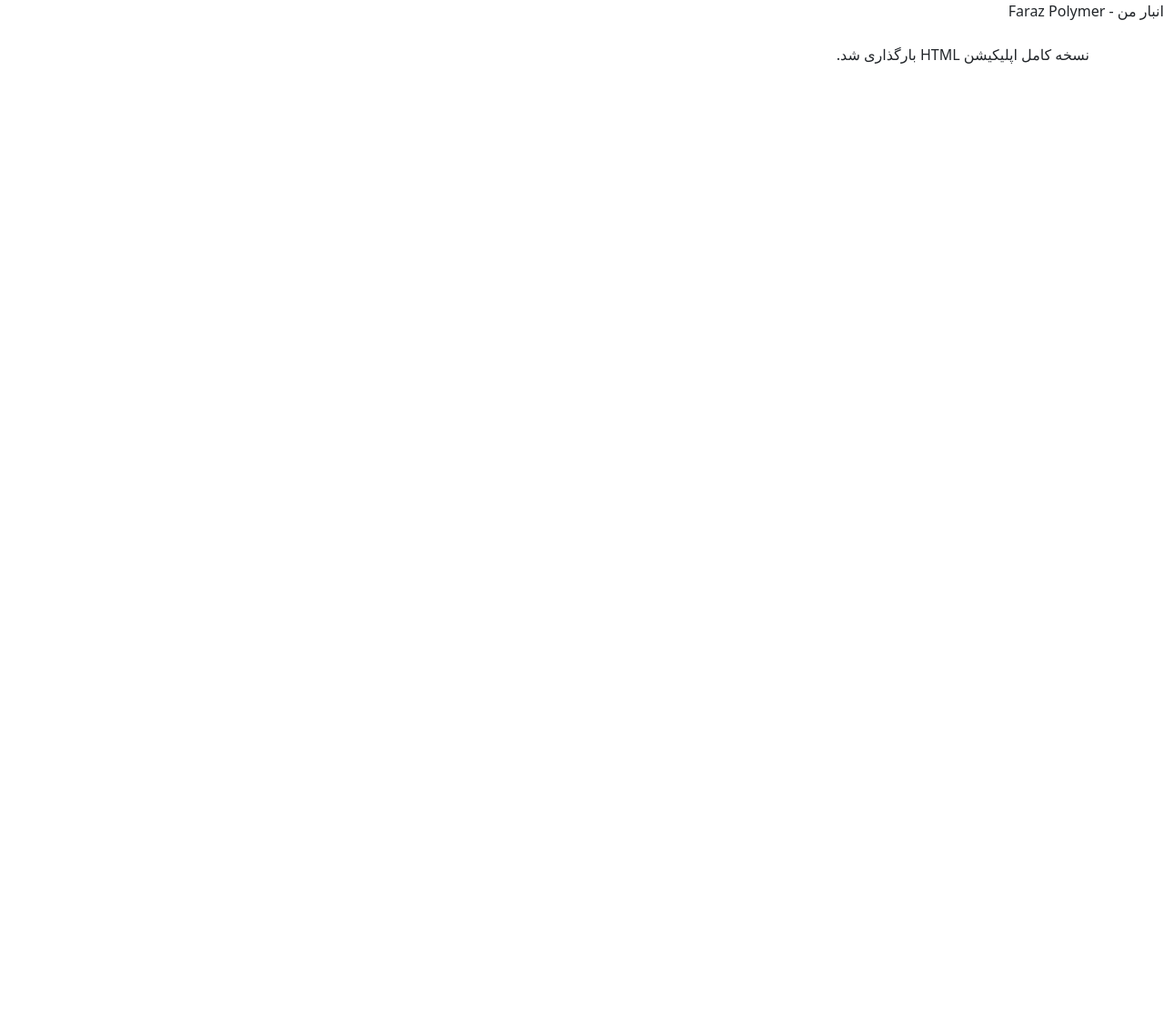
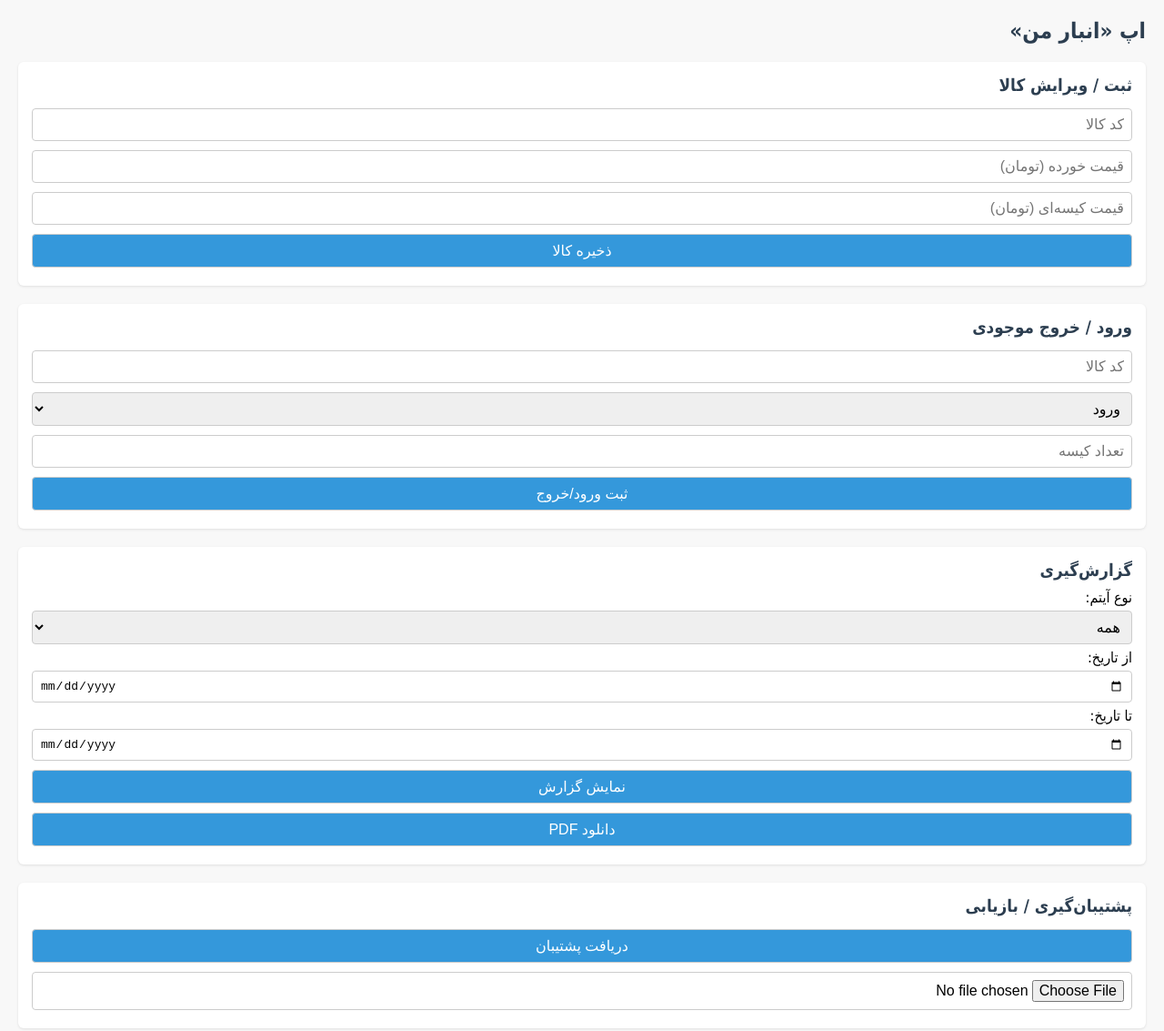
Before and after one commit to nim-nima/Faraz-polymer, a plain HTML site: page anbare_man_final.html in a window 1280 px wide. Shown: the whole page at 91% size. Before the commit the page ends 800 px from the top, so only its background shows below. Drawn offline with nearby package versions, Linux system fonts and the light colour scheme.

Commit message:
Index.html

```diff
--- a/anbare_man_final.html
+++ b/anbare_man_final.html
@@ -1,18 +1,164 @@
-
 <!DOCTYPE html>
 <html lang="fa" dir="rtl">
 <head>
-  <meta charset="UTF-8" />
-  <meta name="viewport" content="width=device-width, initial-scale=1.0" />
-  <title>انبار من - Faraz Polymer</title>
-  <link rel="manifest" href="manifest.json" />
-  <meta name="theme-color" content="#1e88e5" />
-  <link rel="stylesheet" href="https://cdn.jsdelivr.net/npm/bootstrap@5.3.0/dist/css/bootstrap.rtl.min.css" />
+  <meta charset="UTF-8">
+  <title>اپلیکیشن انبارداری شخصی</title>
+  <meta name="viewport" content="width=device-width, initial-scale=1.0">
+  <style>
+    body { font-family: Tahoma, sans-serif; background: #f8f8f8; margin: 0; padding: 20px; }
+    h2, h3 { color: #2c3e50; margin: 0 0 10px; }
+    .section { background: #fff; padding: 15px; margin-top: 20px; border-radius: 6px; box-shadow: 0 1px 3px rgba(0,0,0,0.1); }
+    input, select, button { width: 100%; padding: 8px; margin: 5px 0; font-size: 1em; border: 1px solid #ccc; border-radius: 4px; box-sizing: border-box; }
+    button { background: #3498db; color: #fff; cursor: pointer; }
+    button:hover { background: #2980b9; }
+    table { width: 100%; border-collapse: collapse; margin-top: 10px; }
+    th, td { border: 1px solid #ccc; padding: 8px; text-align: center; }
+    th { background: #eee; }
+    .low-stock { background: #fdd; }
+  </style>
 </head>
 <body>
-  <header>انبار من - Faraz Polymer</header>
-  <div class="container mt-4">
-    <p>نسخه کامل اپلیکیشن HTML بارگذاری شد.</p>
+
+  <h2>اپ «انبار من»</h2>
+
+  <!-- ثبت / ویرایش کالا -->
+  <div class="section">
+    <h3>ثبت / ویرایش کالا</h3>
+    <input id="code" placeholder="کد کالا">
+    <input id="retail" type="number" placeholder="قیمت خورده (تومان)">
+    <input id="wholesale" type="number" placeholder="قیمت کیسه‌ای (تومان)">
+    <button onclick="saveItem()">ذخیره کالا</button>
   </div>
+
+  <!-- ورود / خروج موجودی -->
+  <div class="section">
+    <h3>ورود / خروج موجودی</h3>
+    <input id="moveCode" placeholder="کد کالا">
+    <select id="moveType">
+      <option value="in">ورود</option>
+      <option value="out">خروج</option>
+    </select>
+    <input id="moveAmount" type="number" placeholder="تعداد کیسه">
+    <button onclick="moveStock()">ثبت ورود/خروج</button>
+  </div>
+
+  <!-- گزارش‌گیری با بازه تاریخی -->
+  <div class="section">
+    <h3>گزارش‌گیری</h3>
+    <label>نوع آیتم:</label>
+    <select id="filterType">
+      <option value="all">همه</option>
+      <option value="color">رنگ/مستربچ</option>
+      <option value="material">مواد اولیه</option>
+    </select>
+    <label>از تاریخ:</label>
+    <input id="fromDate" type="date">
+    <label>تا تاریخ:</label>
+    <input id="toDate" type="date">
+    <button onclick="generateReport()">نمایش گزارش</button>
+    <button onclick="downloadPDF()">دانلود PDF</button>
+    <div id="report"></div>
+  </div>
+
+  <!-- پشتیبان‌گیری -->
+  <div class="section">
+    <h3>پشتیبان‌گیری / بازیابی</h3>
+    <button onclick="backupData()">دریافت پشتیبان</button>
+    <input type="file" onchange="restoreData(event)">
+  </div>
+
+  <script src="https://cdnjs.cloudflare.com/ajax/libs/jspdf/2.5.1/jspdf.umd.min.js"></script>
+  <script>
+    const getToday = () => {
+      const d = new Date();
+      return new Intl.DateTimeFormat('fa-IR-u-ca-persian',{year:'numeric',month:'2-digit',day:'2-digit'}).format(d);
+    };
+
+    function saveItem() {
+      const code = document.getElementById('code').value.trim();
+      const retail = document.getElementById('retail').value;
+      const wholesale = document.getElementById('wholesale').value;
+      if (!code) return alert("کد کالا را وارد کنید.");
+      let data = JSON.parse(localStorage.getItem('items')||'{}');
+      // حفظ موجودی قبلی
+      const prev = data[code]||{};
+      data[code] = {
+        code,
+        retail,
+        wholesale,
+        stock: prev.stock||0,
+        date: getToday(),
+        type: prev.type||'all'
+      };
+      localStorage.setItem('items', JSON.stringify(data));
+      alert("کالا ذخیره شد.");
+    }
+
+    function moveStock() {
+      const code = document.getElementById('moveCode').value.trim();
+      const type = document.getElementById('moveType').value;
+      const amount = parseInt(document.getElementById('moveAmount').value);
+      let data = JSON.parse(localStorage.getItem('items')||'{}');
+      if (!data[code]) return alert("کالا یافت نشد.");
+      data[code].stock = (data[code].stock||0) + (type==='in'?amount:-amount);
+      data[code].date = getToday();
+      localStorage.setItem('items', JSON.stringify(data));
+      alert("موجودی به‌روز شد.");
+    }
+
+    function generateReport() {
+      const typeFilter = document.getElementById('filterType').value;
+      const from = document.getElementById('fromDate').value;
+      const to = document.getElementById('toDate').value;
+      let data = JSON.parse(localStorage.getItem('items')||'{}');
+      let html = `<table><tr><th>کد</th><th>خورده</th><th>کیسه‌ای</th><th>موجودی</th><th>تاریخ</th></tr>`;
+      for (let code in data) {
+        const it = data[code];
+        // فیلتر نوع
+        if (typeFilter!=='all' && it.type!==typeFilter) continue;
+        // فیلتر بازه تاریخی
+        let d = it.date.split('/').reverse().join('-'); // yyyy-mm-dd
+        if ((from && d<from) || (to && d>to)) continue;
+        html += `<tr${it.stock<=0?' class="low-stock"':''}>
+          <td>${code}</td>
+          <td>${it.retail}</td>
+          <td>${it.wholesale}</td>
+          <td>${it.stock}</td>
+          <td>${it.date}</td>
+        </tr>`;
+      }
+      html += `</table>`;
+      document.getElementById('report').innerHTML = html;
+    }
+
+    function downloadPDF() {
+      generateReport();
+      const { jsPDF } = window.jspdf;
+      const doc = new jsPDF('p','pt','a4');
+      doc.html(document.getElementById('report'),{
+        callback: d=>d.save('گزارش_انبار.pdf'),
+        x:20, y:20, width:560
+      });
+    }
+
+    function backupData() {
+      const data = localStorage.getItem('items')||'{}';
+      const blob = new Blob([data],{type:'application/json'});
+      const a = document.createElement('a');
+      a.href = URL.createObjectURL(blob);
+      a.download = 'backup.json';
+      a.click();
+    }
+
+    function restoreData(e) {
+      const f = e.target.files[0];
+      const r = new FileReader();
+      r.onload = ev=>{
+        localStorage.setItem('items', ev.target.result);
+        alert('بازیابی انجام شد.');
+      };
+      r.readAsText(f);
+    }
+  </script>
 </body>
 </html>
```
